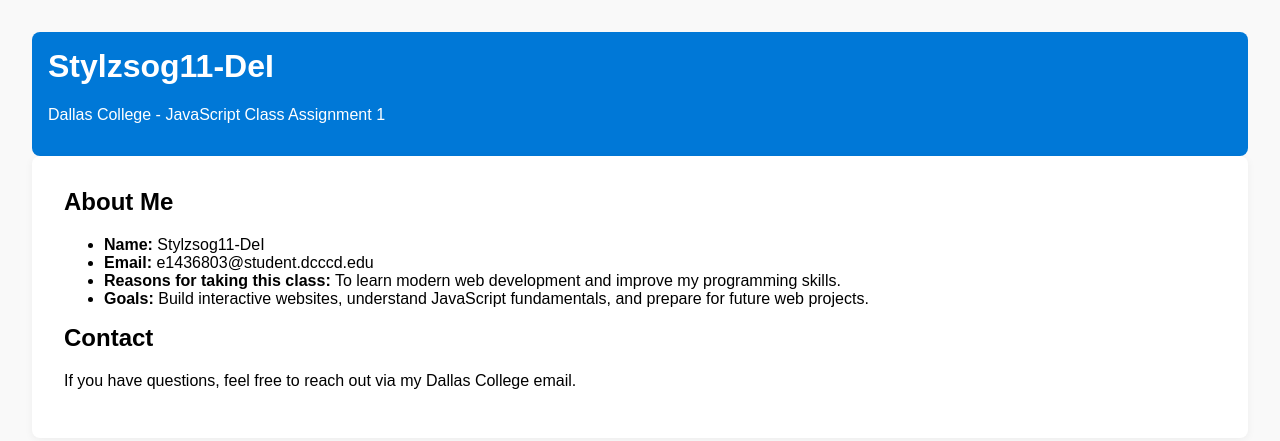
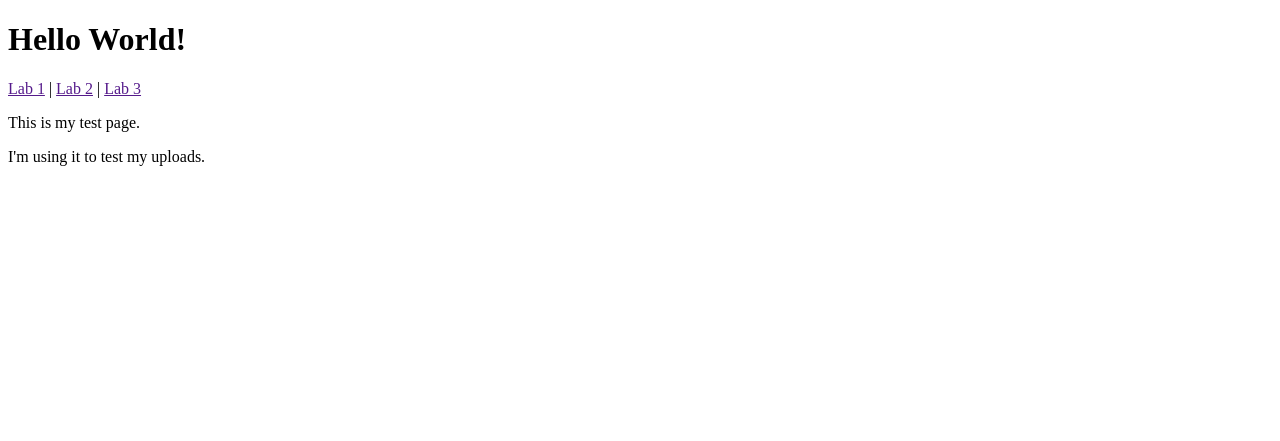
Before and after one commit to stylzsog11-del/webtools3, a plain HTML site: page test.html in a window 1280 px wide. Drawn offline with Linux system fonts and the light colour scheme.

Commit message:
update commit

```diff
--- a/test.html
+++ b/test.html
@@ -1,32 +1,16 @@
 <!DOCTYPE html>
 <html lang="en">
-<head>
-    <meta charset="UTF-8">
-    <meta name="viewport" content="width=device-width, initial-scale=1.0">
-    <title>Stylzsog11-DeI - JavaScript Assignment 1</title>
-    <style>
-        body { font-family: Arial, sans-serif; margin: 2em; background: #f9f9f9; }
-        header { background: #0078d7; color: white; padding: 1em; border-radius: 8px; }
-        main { background: white; padding: 2em; border-radius: 8px; box-shadow: 0 2px 8px rgba(0,0,0,0.05); }
-        h1, h2 { margin-top: 0; }
-        ul { margin: 1em 0; }
-    </style>
-</head>
-<body>
-    <header>
-        <h1>Stylzsog11-DeI</h1>
-        <p>Dallas College - JavaScript Class Assignment 1</p>
-    </header>
-    <main>
-        <h2>About Me</h2>
-        <ul>
-            <li><strong>Name:</strong> Stylzsog11-DeI</li>
-            <li><strong>Email:</strong> e1436803@student.dcccd.edu</li>
-            <li><strong>Reasons for taking this class:</strong> To learn modern web development and improve my programming skills.</li>
-            <li><strong>Goals:</strong> Build interactive websites, understand JavaScript fundamentals, and prepare for future web projects.</li>
-        </ul>
-        <h2>Contact</h2>
-        <p>If you have questions, feel free to reach out via my Dallas College email.</p>
-    </main>
-</body>
+	<head>
+		<title>My First Page</title>
+	</head>
+	<body>
+		<h1>Hello World!</h1>
+		<nav>
+			<a href="">Lab 1</a> |
+			<a href="">Lab 2</a> |
+			<a href="">Lab 3</a>
+		</nav>
+		<p>This is my test page.</p>
+		<p>I'm using it to test my uploads.</p>
+	</body>
 </html>
```
